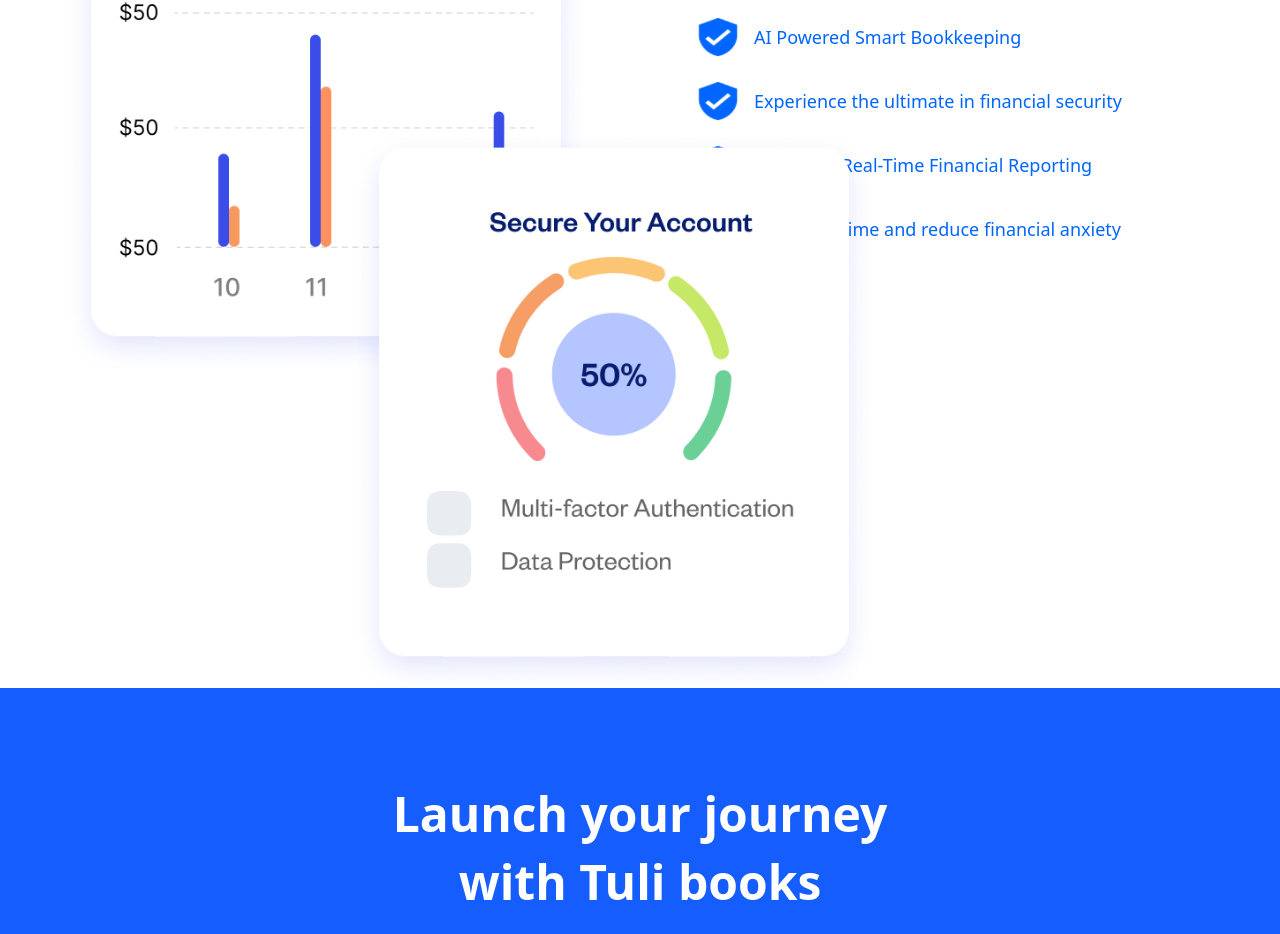
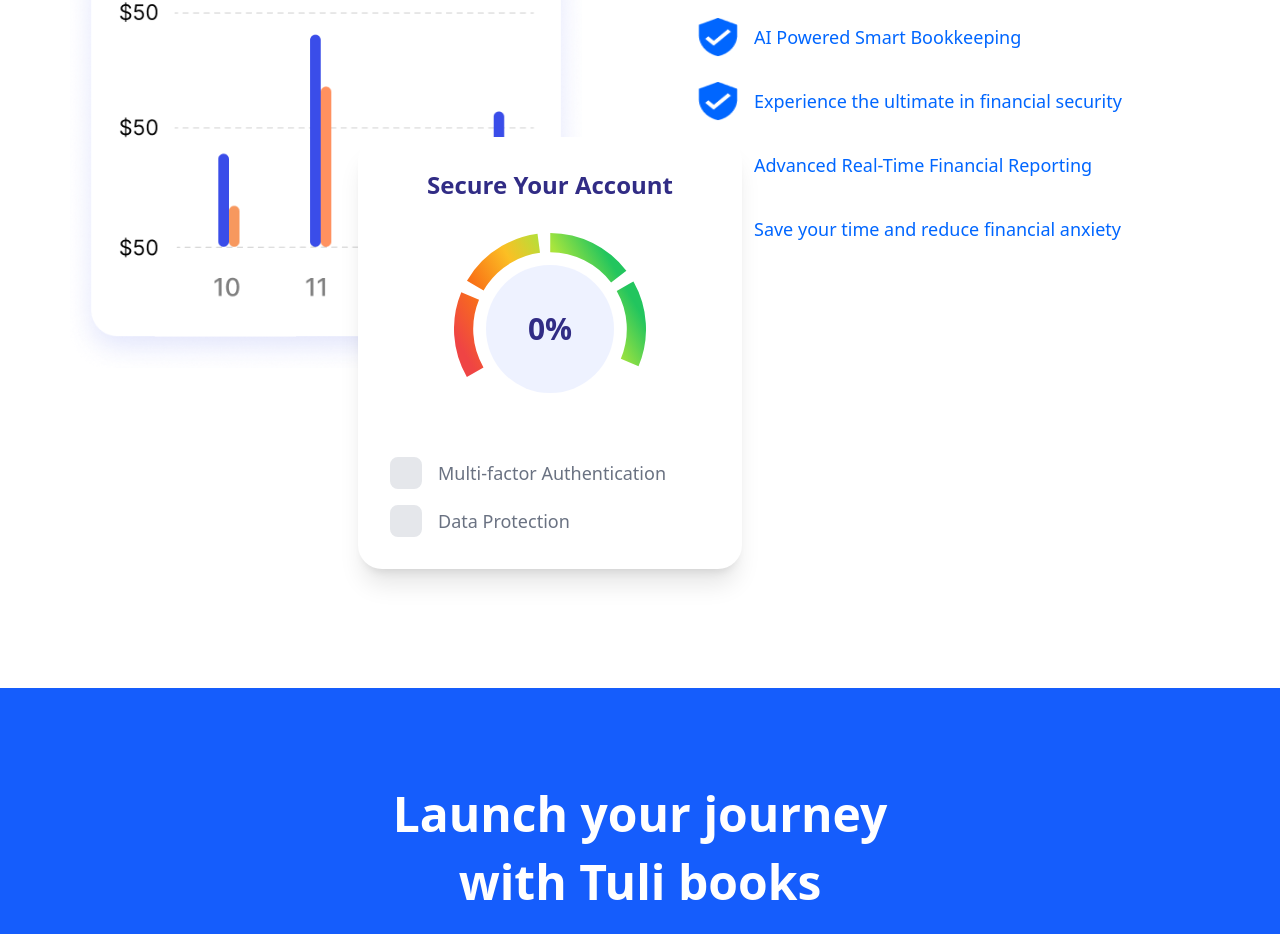
Before and after one commit to tjay1760/Tuli-Books, a React (Vite) app: page / in a window 1280 px wide. Shown: the part 2512-3446 px from the top of the page. Built offline with nearby package versions, Linux system fonts and the light colour scheme.

Commit message:
simple graphics

```diff
--- a/src/Components/SecurityRing.jsx
+++ b/src/Components/SecurityRing.jsx
@@ -18,17 +18,32 @@
 
   const progress = calculateProgress();
 
+
+
+
+
   // Dynamically set the stroke-dasharray to create the progress ring effect
   const circumference = 2 * Math.PI * 45; // 2 * PI * radius
   // Arc length for 7 o'clock to 5 o'clock (10/12 of a circle)
-  const arcLength = (10 / 12) * circumference;
+  const arcLength = (8 / 12) * circumference;
+
+const numSegments = 4;
+  const numGaps = numSegments; // We have a gap after each segment
+  const gapLength = 6; // Increased gap size for clearer separation
+  const totalGapLength = numGaps * gapLength;
+  const dashLength = (arcLength - totalGapLength) / numSegments;
+
+  // Use explicit strokeDasharray to ensure four visible dashes and gaps
+  const strokeDasharray = `${dashLength}, ${gapLength}, ${dashLength}, ${gapLength}, ${dashLength}, ${gapLength}, ${dashLength}, ${gapLength + (circumference - arcLength)}`;
+
+
   const strokeDashoffset = arcLength - (progress / 100) * arcLength;
   const startRotation = 150; // 7 o'clock position (150 degrees from 12)
 
   return (
-    <div className="flex flex-col items-center justify-center min-h-screen bg-gray-100 p-4">
-      <div className="bg-white rounded-3xl shadow-xl p-8 max-w-sm w-full mx-auto">
-        <h2 className="text-2xl font-semibold text-center mb-8 text-indigo-900">Secure Your Account</h2>
+    <div className=" w-96">
+      <div className="bg-white rounded-3xl shadow-xl p-8 mx-auto">
+        <h2 className="text-2xl font-bold text-center mb-8 text-indigo-900">Secure Your Account</h2>
 
         <div className="relative flex items-center justify-center mb-8">
           <svg className="w-48 h-48" viewBox="0 0 100 100">
@@ -36,13 +51,13 @@
             <circle
               className="text-gray-200"
               strokeWidth="10"
-              stroke="currentColor"
+              stroke="url(#progressGradient)"
               fill="transparent"
               r="45"
               cx="50"
               cy="50"
               style={{
-                strokeDasharray: `${arcLength} ${circumference}`,
+                strokeDasharray: strokeDasharray,
                 transformOrigin: '50% 50%',
                 transform: `rotate(${startRotation}deg)`,
               }}
@@ -67,11 +82,11 @@
             {/* Gradient definition */}
             <defs>
               <linearGradient id="progressGradient" x1="0%" y1="0%" x2="100%" y2="0%">
-                <stop offset="0%" style={{ stopColor: '#ef4444' }} />
-                <stop offset="25%" style={{ stopColor: '#f97316' }} />
+                <stop offset="0%" style={{ stopColor: '#22c55e' }} />
+                <stop offset="25%" style={{ stopColor: '#a8e53d' }} />
                 <stop offset="50%" style={{ stopColor: '#fbbf24' }} />
-                <stop offset="75%" style={{ stopColor: '#a8e53d' }} />
-                <stop offset="100%" style={{ stopColor: '#22c55e' }} />
+                <stop offset="75%" style={{ stopColor: '#f97316' }} />
+                <stop offset="100%" style={{ stopColor: '#ef4444' }} />
               </linearGradient>
             </defs>
           </svg>
@@ -83,8 +98,8 @@
         </div>
 
         {/* Checkbox for Multi-factor Authentication */}
-        <div className="flex items-center space-x-4 mb-4 cursor-pointer" onClick={() => setMultiFactorEnabled(!multiFactorEnabled)}>
-          <div className={`flex items-center justify-center w-8 h-8 rounded-full border-2 transition-colors duration-200 ${multiFactorEnabled ? 'bg-indigo-500 border-indigo-500' : 'bg-white border-gray-400'}`}>
+        <div className="flex items-center space-x-4 mb-4 cursor-pointer " onClick={() => setMultiFactorEnabled(!multiFactorEnabled)}>
+          <div className={`flex items-center justify-center w-8 h-8 rounded-lg border-2 transition-colors duration-200 ${multiFactorEnabled ? 'bg-indigo-500 border-indigo-500' : 'bg-gray-200 border-gray-200'}`}>
             {multiFactorEnabled && (
               <svg className="w-5 h-5 text-white" fill="none" viewBox="0 0 24 24" stroke="currentColor" strokeWidth="3">
                 <path strokeLinecap="round" strokeLinejoin="round" d="M5 13l4 4L19 7" />
@@ -96,7 +111,7 @@
 
         {/* Checkbox for Data Protection */}
         <div className="flex items-center space-x-4 cursor-pointer" onClick={() => setDataProtectionEnabled(!dataProtectionEnabled)}>
-          <div className={`flex items-center justify-center w-8 h-8 rounded-full border-2 transition-colors duration-200 ${dataProtectionEnabled ? 'bg-indigo-500 border-indigo-500' : 'bg-white border-gray-400'}`}>
+          <div className={`flex items-center justify-center w-8 h-8 rounded-lg border-2 transition-colors duration-200 ${dataProtectionEnabled ? 'bg-indigo-500 border-indigo-500' : 'bg-gray-200 border-gray-200'}`}>
             {dataProtectionEnabled && (
               <svg className="w-5 h-5 text-white" fill="none" viewBox="0 0 24 24" stroke="currentColor" strokeWidth="3">
                 <path strokeLinecap="round" strokeLinejoin="round" d="M5 13l4 4L19 7" />
--- a/src/Components/Solutions.jsx
+++ b/src/Components/Solutions.jsx
@@ -1,5 +1,6 @@
 import React from 'react'
 import { motion } from 'motion/react';
+import SecurityRing from './SecurityRing';
 import Chart1 from '../assets/images/chart-1.png'
 import Chart2 from '../assets/images/chart-2.png'
 import Chart3 from '../assets/images/chart-3.png'
@@ -99,8 +100,11 @@
 
         <div className="chart chart-4 w-full mx-auto max-w-lg relative order-first md:order-none">
           <img src={Chart3} alt="Chart 3" className='w-full h-auto'/>
-          <img src={Chart4} alt="Chart 4" className='hidden md:block absolute left-72 top-80'/>
+          <div className='hidden md:block absolute left-72 top-80'>
+        <SecurityRing/>
+          </div>
         </div>
+
         <div className="service w-full text-[#0066FF] mx-auto max-w-lg">
           <h1 className='text-3xl sm:text-4xl font-bold mb-6 sm:mb-10'>Explore our Features</h1>
           <ul className='list-disc space-y-4 sm:space-y-6 text-base sm:text-lg'>
```
